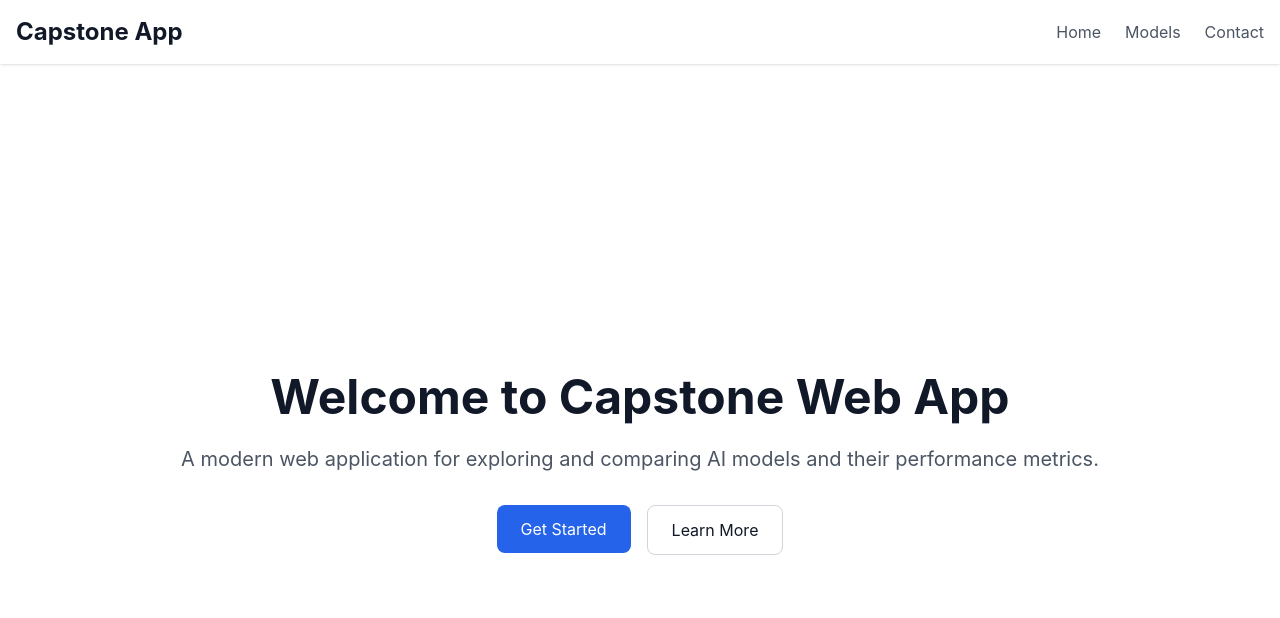
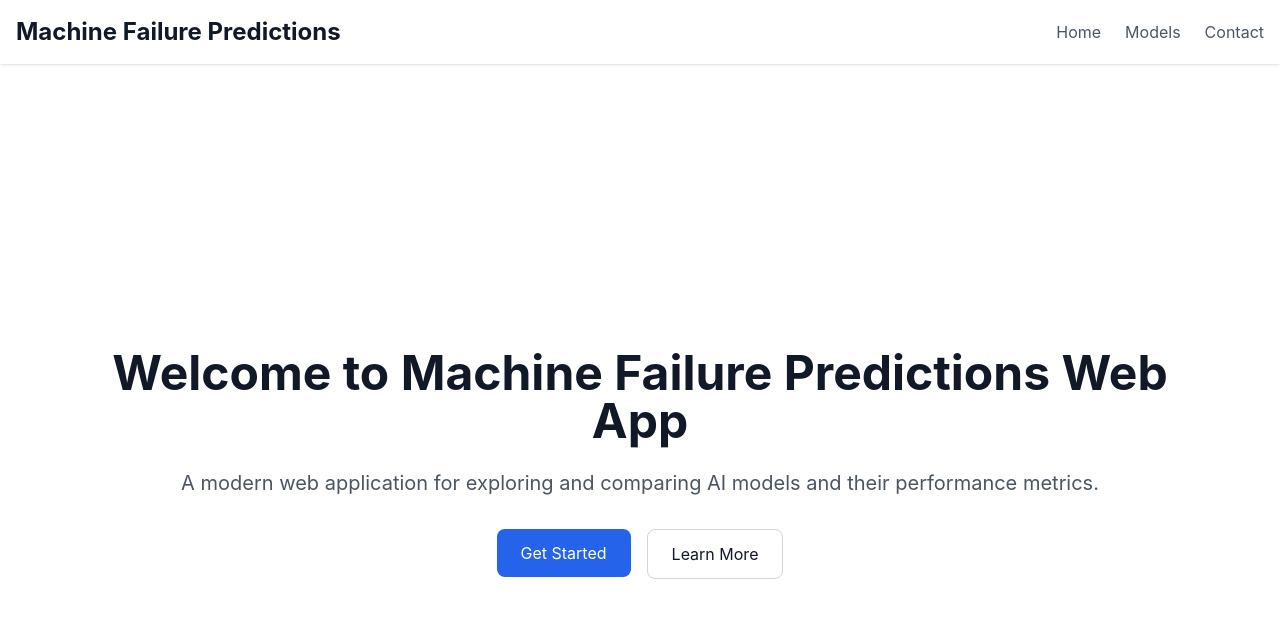
Before and after one commit to AImanBox/1stP, a Next.js app: page / in a window 1280 px wide. Shown: the top 618 px of the page. Built offline with nearby package versions, Linux system fonts and the light colour scheme.

Commit message:
Rebrand to Machine Failure Predictions Web App - Update all titles and descriptions

```diff
--- a/app/layout.tsx
+++ b/app/layout.tsx
@@ -3,8 +3,8 @@ import './globals.css';
 import Header from '@/components/Header';
 
 export const metadata: Metadata = {
-  title: 'Capstone Web App',
-  description: 'AI Models comparison and performance analysis',
+  title: 'Machine Failure Predictions Web App',
+  description: 'Machine learning models for predicting and preventing machine failures',
 };
 
 export default function RootLayout({
--- a/app/page.tsx
+++ b/app/page.tsx
@@ -5,7 +5,7 @@ export default function Home() {
     <main className="flex min-h-screen flex-col items-center justify-center p-24">
       <div className="text-center">
         <h1 className="text-5xl font-bold mb-6 text-gray-900">
-          Welcome to Capstone Web App
+          Welcome to Machine Failure Predictions Web App
         </h1>
         <p className="text-xl text-gray-600 mb-8">
           A modern web application for exploring and comparing AI models and their performance metrics.
--- a/components/Header.tsx
+++ b/components/Header.tsx
@@ -7,7 +7,7 @@ export default function Header() {
         <div className="flex justify-between items-center">
           <Link href="/">
             <h1 className="text-2xl font-bold text-gray-900 cursor-pointer hover:text-blue-600">
-              Capstone App
+              Machine Failure Predictions
             </h1>
           </Link>
           <ul className="flex gap-6">
--- a/package.json
+++ b/package.json
@@ -1,5 +1,5 @@
 {
-  "name": "capstone-web-app",
+  "name": "machine-failure-predictions",
   "version": "0.1.0",
   "private": true,
   "scripts": {
```
Also changed, not shown: 1 other file (tests, documents, lock files or other folders).
